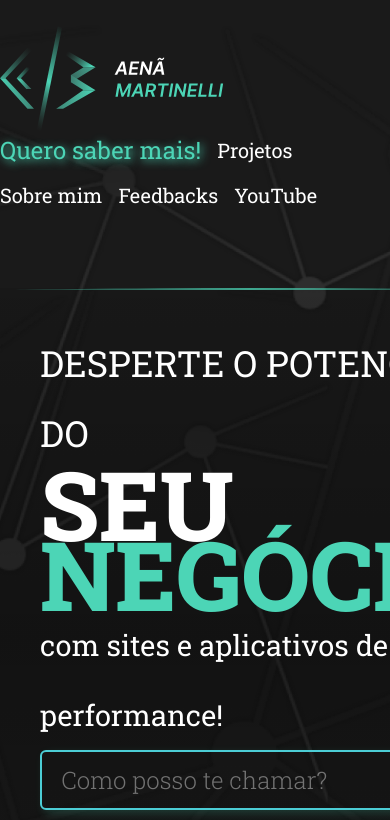
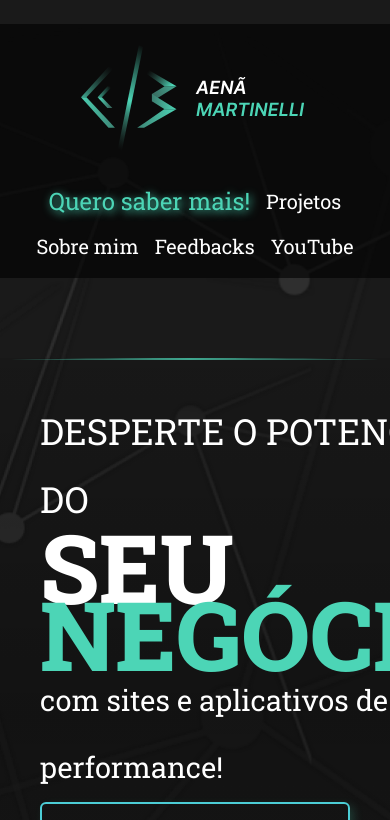
Before and after one commit to Aenewsss/aena-martinelli-lp, a Next.js app: page / in a window 390 px wide. Shown: the top 820 px of the page. Built offline with nearby package versions, Linux system fonts and the light colour scheme.

Commit message:
new reponsive style top

```diff
--- a/src/app/globals.css
+++ b/src/app/globals.css
@@ -4,6 +4,7 @@
   --green: #4CD5B6;
   --mw-1360: 1360px;
   --mw-992: 992px;
+  --bg-navbar: rgba(0,0,0,0.6)
 }
 
 * {
@@ -176,7 +177,7 @@ button {
 }
 
 .cta-title {
-  line-height: 2.2em;
+  line-height: 2.8em;
 }
 
 .cta-title-1 {
@@ -225,12 +226,50 @@ button {
   background-image: url("/images/background-top.png");
   background-repeat: no-repeat;
   background-size: cover;
+}
 
+.justify-center{
+  justify-content: center !important;
 }
 
 @media (prefers-color-scheme: dark) {
   html {
     color-scheme: dark;
+  }
+}
+
+@media screen and (max-width: 1360px) {
+  .navbar {
+    margin-right: 2em;
+  }
+}
+
+@media screen and (max-width: 1240px) {
+  .img-top {
+    display: none;
+  }
+
+  .top-section {
+    justify-content: center !important;
+  }
+
+  .navbar {
+    justify-content: center !important;
+  }
+
+}
+
+@media screen and (max-width: 992px) {
+  .navbar {
+    background-color: var(--bg-navbar);
+    margin-right: unset;
+    padding: 1.2em 0.6em;
+  }
+}
+
+@media screen and (max-width:768px) {
+  .bg-glass {
+    width: 100%;
   }
 }
 
--- a/src/components/FormCTA.tsx
+++ b/src/components/FormCTA.tsx
@@ -3,7 +3,7 @@ import Image from "next/image";
 
 const FormCTA = () => {
     return (
-        <div className="bg-glass position-relative padding-25em">
+        <div className="bg-glass position-relative padding-25em ">
             <Image className="left-0 position-absolute top-0" fill src="/images/border-form-cta.svg" alt="Borda Gradiente Superior" />
 
             <h1 className="d-flex flex-column cta-title">
--- a/src/components/Navbar.tsx
+++ b/src/components/Navbar.tsx
@@ -1,9 +1,9 @@
 const Navbar = () => {
     return (
-        <div className="container d-flex align-center justify-between">
+        <div className="container d-flex align-center justify-between navbar gap-2">
             <img src="/images/logo-aena.svg" alt="Aenã Martinelli logo" />
 
-            <div className="d-flex gap-1">
+            <div className="d-flex gap-1 justify-center">
                 <a href="#" className="text-green fs-24 nav-link nav-important">Quero saber mais!</a>
                 <a href="#" className="nav-link">Projetos</a>
                 <a href="#" className="nav-link">Sobre mim</a>
--- a/src/components/Top.tsx
+++ b/src/components/Top.tsx
@@ -3,10 +3,10 @@ import FormCTA from "./FormCTA";
 
 const Top = () => {
     return (
-        <div className="container d-flex align-center justify-between mt-5">
+        <section className="container d-flex align-center justify-between mt-5 top-section">
             <FormCTA />
             <Image className="img-top" quality={100} fill src="/images/aena-topo.png" alt="Aenã Martinelli" />
-        </div>
+        </section>
     );
 }
 
```
Also changed, not shown: public/images/logo-aena.svg.
